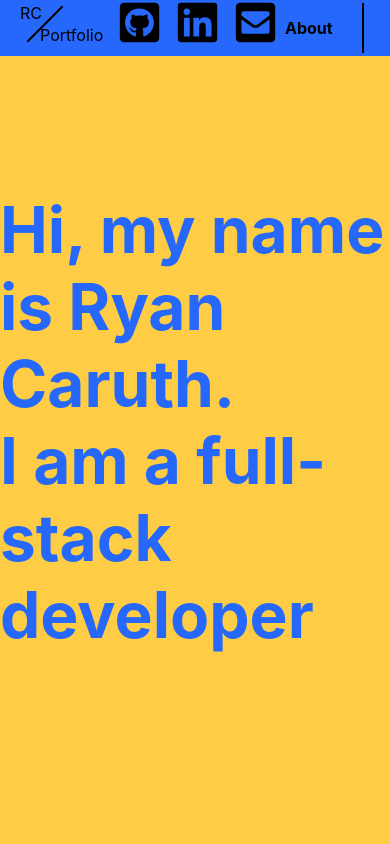
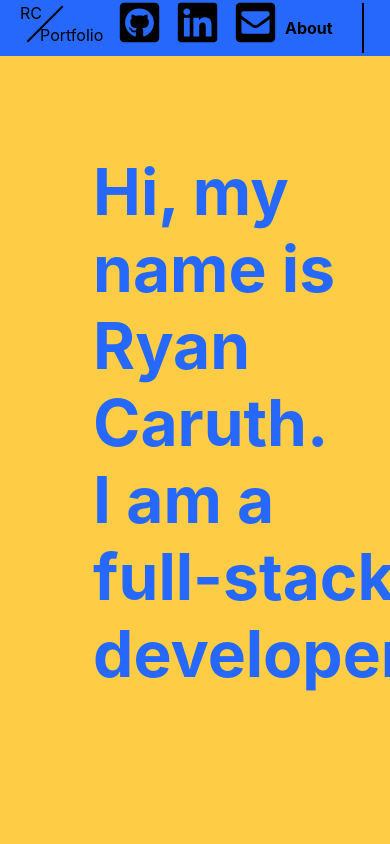
Before and after one commit to Ryan-Caruth/my-portfolio, a React (Create React App) app: page / in a window 390 px wide. Shown: the top 844 px of the page. Built offline with nearby package versions, Linux system fonts and the light colour scheme.

Commit message:
Added a media query for a responsive landing page

```diff
--- a/src/components/landingPage/landingPage.css
+++ b/src/components/landingPage/landingPage.css
@@ -7,3 +7,16 @@
   font-size: 64px;
   font-weight: bold;
 }
+
+@media only screen and (max-width: 847px) {
+  .brand-statement {
+  display: flex;
+  align-items: center;
+  justify-content: center;
+  padding-left:110px;
+  height: 100vh;
+  color: #2568FB;
+  font-size: 64px;
+  font-weight: bold;
+}
+}
```
